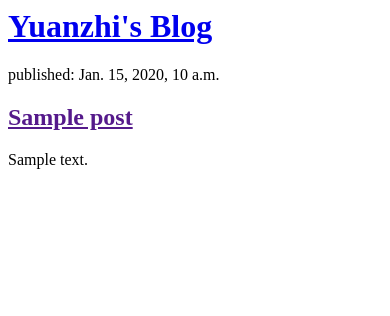
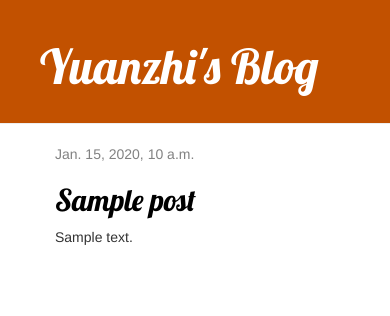
Before and after one commit to YuanzhiHe/my-first-blog, a Django app: page / in a window 390 px wide. Shown: the top 316 px of the page. Run offline with Django 3.2, Linux system fonts and the light colour scheme; tables that the repository leaves empty hold one stand-in row (values such as "Sample post"); some libraries are stand-ins or nearby versions.

Commit message:
simple CSS

```diff
--- /dev/null
+++ b/blog/static/css/blog.css
@@ -0,0 +1,50 @@
+h1 a, h2 a {
+    color: #C25100;
+    font-family: 'Lobster';
+}
+.page-header {
+    background-color: #C25100;
+    margin-top: 0;
+    padding: 20px 20px 20px 40px;
+}
+
+.page-header h1, .page-header h1 a, .page-header h1 a:visited, .page-header h1 a:active {
+    color: #ffffff;
+    font-size: 36pt;
+    text-decoration: none;
+}
+
+.content {
+    margin-left: 40px;
+}
+
+h1, h2, h3, h4 {
+    font-family: 'Lobster', cursive;
+}
+
+.date {
+    color: #828282;
+}
+
+.save {
+    float: right;
+}
+
+.post-form textarea, .post-form input {
+    width: 100%;
+}
+
+.top-menu, .top-menu:hover, .top-menu:visited {
+    color: #ffffff;
+    float: right;
+    font-size: 26pt;
+    margin-right: 20px;
+}
+
+.post {
+    margin-bottom: 70px;
+}
+
+.post h2 a, .post h2 a:visited {
+    color: #000000;
+}
--- /dev/null
+++ b/blog/templates/blog/base.html
@@ -0,0 +1,23 @@
+{% load static %}
+<html>
+    <head>
+        <title>Yuanzhi's blog</title>
+        <link rel="stylesheet" href="//maxcdn.bootstrapcdn.com/bootstrap/3.2.0/css/bootstrap.min.css">
+        <link rel="stylesheet" href="//maxcdn.bootstrapcdn.com/bootstrap/3.2.0/css/bootstrap-theme.min.css">
+        <link href='//fonts.googleapis.com/css?family=Lobster&subset=latin,latin-ext' rel='stylesheet' type='text/css'>
+        <link rel="stylesheet" href="{% static 'css/blog.css' %}">
+    </head>
+    <body>
+        <div class="page-header">
+            <h1><a href="/">Yuanzhi's Blog</a></h1>
+        </div>
+        <div class="content container">
+            <div class="row">
+                <div class="col-md-8">
+                {% block content %}
+                {% endblock %}
+                </div>
+            </div>
+        </div>
+    </body>
+</html>
--- a/blog/templates/blog/post_list.html
+++ b/blog/templates/blog/post_list.html
@@ -1,21 +1,37 @@
+{% extends 'blog/base.html' %}
+{% load static %}
 <html>
     <head>
+	<link href="//fonts.googleapis.com/css?family=Lobster&subset=latin,latin-ext" rel="stylesheet" type="text/css">
 	<title>
-            Yuanzhi's blogs
+         Yuanzhi's blog
     </title>
+	<link rel="stylesheet" href="//maxcdn.bootstrapcdn.com/bootstrap/3.2.0/css/bootstrap.min.css">
+	<link rel="stylesheet" href="//maxcdn.bootstrapcdn.com/bootstrap/3.2.0/css/bootstrap-theme.min.css">
+	<link rel="stylesheet" href="{% static 'css/blog.css' %}">
     </head>
 
     <body>
-        <div>
+        <div class="page-header">
     		<h1><a href="/">Yuanzhi's Blog</a></h1>
 	</div>
 
+	<div class="content container">
+    	<div class="row">
+        <div class="col-md-8">
+            {% block content %}
                 {% for post in posts %}
-   	<div>
-        	<p>published: {{ post.published_date }}</p>
+                    <div class="post">
+                        <div class="date">
+                            {{ post.published_date }}
+                        </div>
                         <h2><a href="">{{ post.title }}</a></h2>
                         <p>{{ post.text|linebreaksbr }}</p>
                     </div>
                 {% endfor %}
+            {% endblock %}
+        </div>
+    	</div>
+	</div>
     </body>
 </html>
```
Lines whose indentation alone changed are shown as unchanged.
